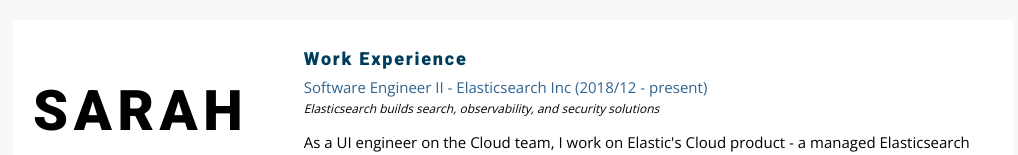
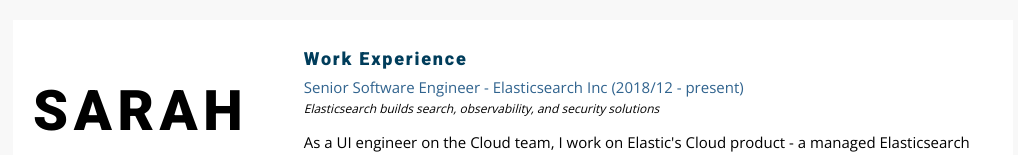
Before and after one commit to sarahetter/resume, a Next.js app: page / in a window 1280 px wide. Shown: the top 155 px of the page, without its empty margins (127-1145 px from the left). Built offline with nearby package versions, Linux system fonts and the light colour scheme.

Commit message:
updating title

```diff
--- a/pages/index.tsx
+++ b/pages/index.tsx
@@ -76,7 +76,7 @@
       <main>
         <MainSection title="Work Experience">
           <Job
-            title="Software Engineer II - Elasticsearch Inc (2018/12 - present)"
+            title="Senior Software Engineer - Elasticsearch Inc (2018/12 - present)"
             companyDescription="Elasticsearch builds search, observability, and security solutions"
           >
             <p>
```
